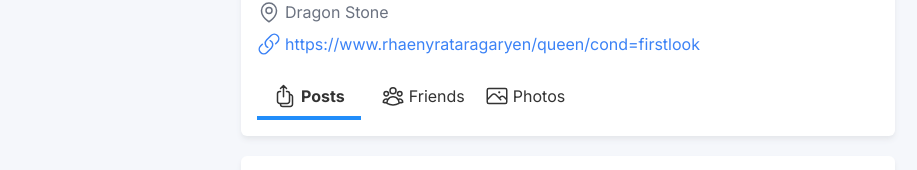
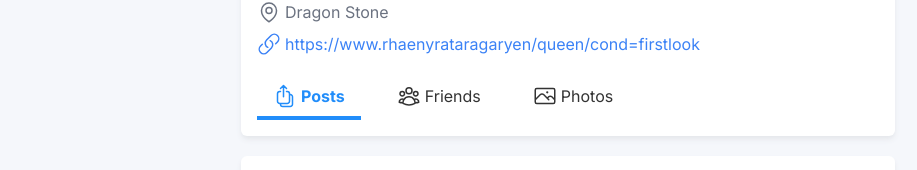
Before and after one commit to keshavpj1711/SoMA, a Next.js app in the folder soma/: page /profile in a window 1280 px wide. Shown: the part 424-594 px from the top of the page, without its empty margins (193-1110 px from the left). Built offline with nearby package versions, Linux system fonts and the light colour scheme; grey boxes are pictures that could not be loaded.

Commit message:
getting profile page to work done with posts button

```diff
--- a/soma/src/app/profile/page.js
+++ b/soma/src/app/profile/page.js
@@ -9,8 +9,17 @@ import Card from "../../components/Card";
 import PostCard from "../../components/PostCard";
 import Link from "next/link";
 import Avatar from "../../components/Avatar";
+import { usePathname } from "next/navigation";
 
 export default function ProfilePages() {
+    const pathName = usePathname()
+    // When we open the profile page by default it should display the posts section only
+    const isPosts = pathName.includes('posts') || pathName == "/profile"
+    const isFriends = pathName.includes('friends')
+    const isPhotos = pathName.includes('photos')
+
+    const tabClasses = "flex gap-1 py-2 border-b-4 border-b-white px-4"
+    const activeTabClasses = "flex gap-1 border-b-4 border-socialBlue text-socialBlue px-4 py-2 font-bold"
 
     return (
         <Layout>
@@ -56,7 +65,7 @@ export default function ProfilePages() {
                                 </svg>
                                 Dragon Stone
                             </a>
-                            <a href="https://www.youtube.com/watch?v=7TsVh7yBLoQ" className="flex gap-1 text-blue-500 py-1">
+                            <a href="https://www.youtube.com/watch?v=7TsVh7yBLoQ" className="flex gap-1 text-blue-500 py-1" target="_blank" rel="noopener noreferrer">
                                 <svg xmlns="http://www.w3.org/2000/svg" fill="none" viewBox="0 0 24 24" stroke-width="1.5" stroke="currentColor" class="size-6">
                                     <path stroke-linecap="round" stroke-linejoin="round" d="M13.19 8.688a4.5 4.5 0 0 1 1.242 7.244l-4.5 4.5a4.5 4.5 0 0 1-6.364-6.364l1.757-1.757m13.35-.622 1.757-1.757a4.5 4.5 0 0 0-6.364-6.364l-4.5 4.5a4.5 4.5 0 0 0 1.242 7.244" />
                                 </svg>
@@ -66,21 +75,21 @@ export default function ProfilePages() {
 
                         <div className="flex gap-5">
                             {/* Social Info */}
-                            <Link href={'/'} className="flex gap-1 border-b-4 border-socialBlue px-4 py-2 font-bold">
+                            <Link href={'/profile/posts'} className={isPosts ? activeTabClasses : tabClasses}>
                                 <svg xmlns="http://www.w3.org/2000/svg" fill="none" viewBox="0 0 24 24" stroke-width="1.5" stroke="currentColor" class="size-6">
                                     <path stroke-linecap="round" stroke-linejoin="round" d="M7.5 7.5h-.75A2.25 2.25 0 0 0 4.5 9.75v7.5a2.25 2.25 0 0 0 2.25 2.25h7.5a2.25 2.25 0 0 0 2.25-2.25v-7.5a2.25 2.25 0 0 0-2.25-2.25h-.75m0-3-3-3m0 0-3 3m3-3v11.25m6-2.25h.75a2.25 2.25 0 0 1 2.25 2.25v7.5a2.25 2.25 0 0 1-2.25 2.25h-7.5a2.25 2.25 0 0 1-2.25-2.25v-.75" />
                                 </svg>
                                 Posts
                             </Link>
 
-                            <Link href={'/'} className="flex gap-1 py-2">
+                            <Link href={'/profile/friends'} className={isFriends ? activeTabClasses : tabClasses}>
                                 <svg xmlns="http://www.w3.org/2000/svg" fill="none" viewBox="0 0 24 24" stroke-width="1.5" stroke="currentColor" class="size-6">
                                     <path stroke-linecap="round" stroke-linejoin="round" d="M18 18.72a9.094 9.094 0 0 0 3.741-.479 3 3 0 0 0-4.682-2.72m.94 3.198.001.031c0 .225-.012.447-.037.666A11.944 11.944 0 0 1 12 21c-2.17 0-4.207-.576-5.963-1.584A6.062 6.062 0 0 1 6 18.719m12 0a5.971 5.971 0 0 0-.941-3.197m0 0A5.995 5.995 0 0 0 12 12.75a5.995 5.995 0 0 0-5.058 2.772m0 0a3 3 0 0 0-4.681 2.72 8.986 8.986 0 0 0 3.74.477m.94-3.197a5.971 5.971 0 0 0-.94 3.197M15 6.75a3 3 0 1 1-6 0 3 3 0 0 1 6 0Zm6 3a2.25 2.25 0 1 1-4.5 0 2.25 2.25 0 0 1 4.5 0Zm-13.5 0a2.25 2.25 0 1 1-4.5 0 2.25 2.25 0 0 1 4.5 0Z" />
                                 </svg>
                                 Friends
                             </Link>
 
-                            <Link href={'/'} className="flex gap-1 py-2">
+                            <Link href={'/profile/photos'} className={isPhotos ? activeTabClasses : tabClasses}>
                                 <svg xmlns="http://www.w3.org/2000/svg" fill="none" viewBox="0 0 24 24" stroke-width="1.5" stroke="currentColor" class="size-6">
                                     <path stroke-linecap="round" stroke-linejoin="round" d="m2.25 15.75 5.159-5.159a2.25 2.25 0 0 1 3.182 0l5.159 5.159m-1.5-1.5 1.409-1.409a2.25 2.25 0 0 1 3.182 0l2.909 2.909m-18 3.75h16.5a1.5 1.5 0 0 0 1.5-1.5V6a1.5 1.5 0 0 0-1.5-1.5H3.75A1.5 1.5 0 0 0 2.25 6v12a1.5 1.5 0 0 0 1.5 1.5Zm10.5-11.25h.008v.008h-.008V8.25Zm.375 0a.375.375 0 1 1-.75 0 .375.375 0 0 1 .75 0Z" />
                                 </svg>
@@ -93,7 +102,11 @@ export default function ProfilePages() {
             </Card>
 
             {/* Getting the PostCard when on Posts */}
-            <PostCard />
+            {isPosts && (
+                <div>
+                    <PostCard />
+                </div>
+            )}
         </Layout>
     );
 }
```
